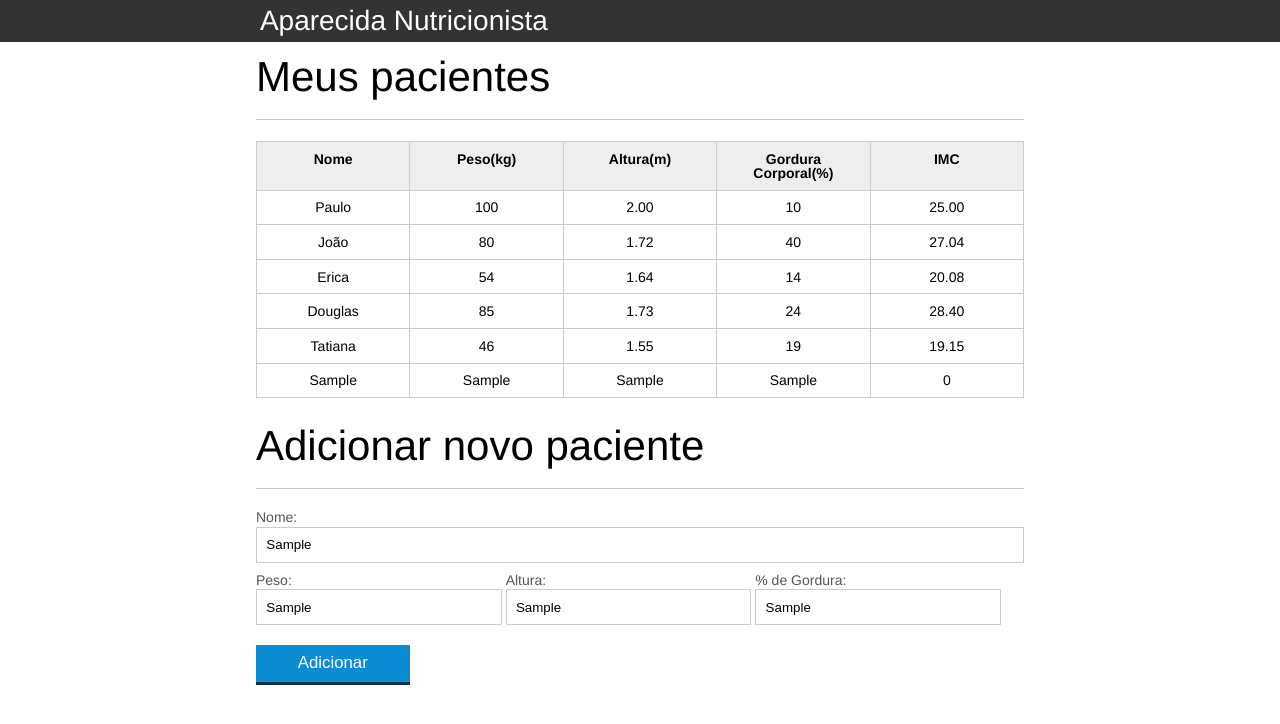
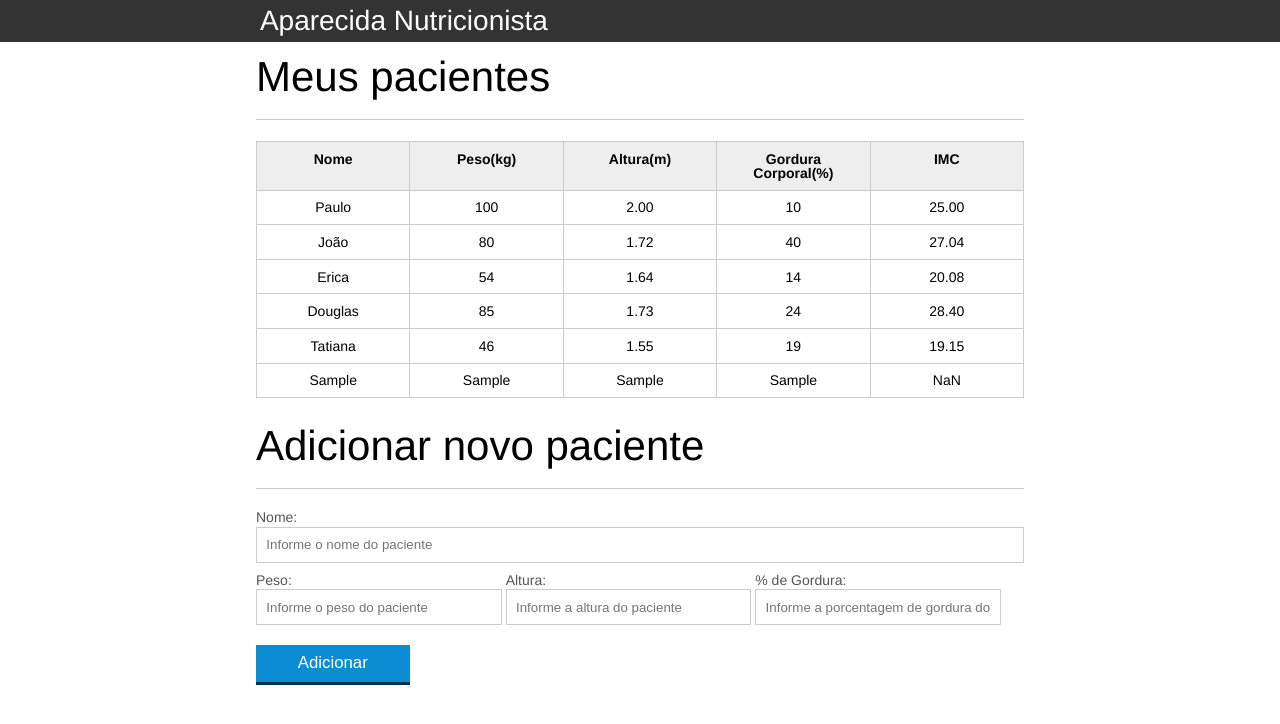
Before and after one commit to RRugnA/Aparecida-Nutricionista, a plain HTML site: page index.html in a window 1280 px wide. Both pictures are taken after typing "Sample", "Sample", "Sample", "Sample" into the empty fields and a click on the button "Adicionar". Drawn offline with Linux system fonts and the light colour scheme.

Commit message:
Separação do JS em calcula-imc.js e form.js com objeto e funções

```diff
--- a/index.html
+++ b/index.html
@@ -39,7 +39,7 @@
 							<td class="info-imc">0</td>
 						</tr>
 
-						<tr class="paciente" >
+						<tr class="paciente">
 							<td class="info-nome">João</td>
 							<td class="info-peso">80</td>
 							<td class="info-altura">1.72</td>
@@ -47,7 +47,7 @@
 							<td class="info-imc">0</td>
 						</tr>
 
-						<tr class="paciente" >
+						<tr class="paciente">
 							<td class="info-nome">Erica</td>
 							<td class="info-peso">54</td>
 							<td class="info-altura">1.64</td>
@@ -62,7 +62,7 @@
 							<td class="info-gordura">24</td>
 							<td class="info-imc">0</td>
 						</tr>
-						<tr class="paciente" >
+						<tr class="paciente">
 							<td class="info-nome">Tatiana</td>
 							<td class="info-peso">46</td>
 							<td class="info-altura">1.55</td>
@@ -99,7 +99,8 @@
 			</form>
 		</section>
 
-		<script src="js/principal.js"></script>
+		<script src="js/calcula-imc.js"></script>
+		<script src="js/form.js"></script>
 
 	</body>
 </html>
--- /dev/null
+++ b/js/calcula-imc.js
@@ -0,0 +1,45 @@
+var titulo = document.querySelector(".titulo");
+titulo.textContent = "Aparecida Nutricionista";
+
+var pacientes = document.querySelectorAll(".paciente"); // lista de pacientes.
+
+for(var i = 0; i < pacientes.length; i++){
+
+    var paciente = pacientes[i];
+
+    var peso = paciente.querySelector(".info-peso").textContent;
+
+    var altura = paciente.querySelector(".info-altura").textContent;
+
+    var tdImc = paciente.querySelector(".info-imc");
+
+    var validaPeso = true;
+    var validaAltura = true;
+
+    if(peso <= 0 || peso >= 1000){
+        console.log("Peso inválido!");
+        validaPeso = false;
+        tdImc.textContent = "Peso inválido!";
+        paciente.classList.add("paciente-invalido"); // altera a classe do elemento
+    }
+
+    if(altura <= 0 || altura >= 3){
+        console.log("Altura inválida!");
+        validaAltura = false;
+        tdImc.textContent = "Altura inválida!";
+        paciente.classList.add("paciente-invalido");
+    }
+
+    if(validaAltura && validaPeso){
+        var imc = calculaImc(peso, altura);
+        tdImc.textContent = imc;
+    }
+}
+
+function calculaImc(peso, altura){
+    var imc = 0;
+
+    imc = peso/(altura * altura);
+
+    return imc.toFixed(2);
+}
--- /dev/null
+++ b/js/form.js
@@ -0,0 +1,61 @@
+var botaoAdicionar = document.querySelector("#adicionar-paciente");
+botaoAdicionar.addEventListener("click", function(event){
+    event.preventDefault(); // Previne comportamento padrão
+
+    // Extraindo informações do paciente pelo Form
+    var form = document.querySelector("#form-adiciona");
+    var paciente = obterDados(form);
+
+    // Montar Tr e Td
+    var pacienteTr = montarTr(paciente);
+
+    var tabela = document.querySelector("#tabela-pacientes");
+    tabela.appendChild(pacienteTr);
+
+    form.reset();
+
+});
+
+function obterDados(form){
+    var paciente = {
+        nome: form.nome.value,
+        peso: form.peso.value,
+        altura: form.altura.value,
+        gordura: form.gordura.value,
+        imc: calculaImc(form.peso.value, form.altura.value)
+    }
+
+    return paciente;
+}
+
+function montarTr(paciente){
+    var pacienteTr = document.createElement("tr");
+    pacienteTr.classList.add("paciente");
+
+    pacienteTr.appendChild(montarTd(paciente.nome, "info-nome"));
+    pacienteTr.appendChild(montarTd(paciente.peso, "info-peso"));
+    pacienteTr.appendChild(montarTd(paciente.altura, "info-altura"));
+    pacienteTr.appendChild(montarTd(paciente.gordura, "info-gordura"));
+    pacienteTr.appendChild(montarTd(paciente.imc, "info-imc"));
+
+    return pacienteTr;
+}
+
+function montarTd(dado, classe){
+    var td = document.createElement("td");
+    td.textContent = dado;
+    td.classList.add(classe);
+
+    return td;
+}
+
+// FUNÇÕES JS:
+
+// titulo.addEventListener("click", function(){                     // Função Anônima
+//     console.log("Olha só, posso chamar uma função anônima!");
+// });
+
+// titulo.addEventListener("click", mostraMensagem);                // Função Nomeada
+// function mostraMensagem(){
+//     console.log("Olá eu fui clicado!");
+// }
--- a/js/principal.js
+++ /dev/null
@@ -1,89 +0,0 @@
-var titulo = document.querySelector(".titulo");
-titulo.textContent = "Aparecida Nutricionista";
-
-var pacientes = document.querySelectorAll(".paciente"); // lista de pacientes.
-
-for(var i = 0; i < pacientes.length; i++){
-
-    var paciente = pacientes[i];
-
-    var peso = paciente.querySelector(".info-peso").textContent;
-
-    var altura = paciente.querySelector(".info-altura").textContent;
-
-    var tdImc = paciente.querySelector(".info-imc");
-
-    var validaPeso = true;
-    var validaAltura = true;
-
-    if(peso <= 0 || peso >= 1000){
-        console.log("Peso inválido!");
-        validaPeso = false;
-        tdImc.textContent = "Peso inválido!";
-        paciente.classList.add("paciente-invalido"); // altera a classe do elemento
-    }
-
-    if(altura <= 0 || altura >= 3){
-        console.log("Altura inválida!");
-        validaAltura = false;
-        tdImc.textContent = "Altura inválida!";
-        paciente.classList.add("paciente-invalido");
-    }
-
-    if(validaAltura && validaPeso){
-        var imc = peso/(altura * altura);
-        tdImc.textContent = imc.toFixed(2); // 2 casas decimais
-    }
-}
-
-// FUNÇÕES JS:
-
-// titulo.addEventListener("click", function(){                     // Função Anônima
-//     console.log("Olha só, posso chamar uma função anônima!");
-// });
-
-// titulo.addEventListener("click", mostraMensagem);                // Função Nomeada
-// function mostraMensagem(){
-//     console.log("Olá eu fui clicado!");
-// }
-
-var botaoAdicionar = document.querySelector("#adicionar-paciente");
-botaoAdicionar.addEventListener("click", function(event){
-    event.preventDefault(); // -------------------------------------->>> Previne comportamento padrão
-    var form = document.querySelector("#form-adiciona");
-
-    var nome = form.nome.value;
-    var peso = form.peso.value;
-    var altura = form.altura.value;
-    var gordura = form.gordura.value;
-
-    var pacienteTr = document.createElement("tr");
-    var nomeTd = document.createElement("td");
-    nomeTd.classList.add("info-nome");
-    var pesoTd = document.createElement("td");
-    pesoTd.classList.add("info-peso");
-    var alturaTd = document.createElement("td");
-    alturaTd.classList.add("info-altura");
-    var gorduraTd = document.createElement("td");
-    gorduraTd.classList.add("info-gordura");
-    var imcTd = document.createElement("td");
-    imcTd.classList.add("info-imc");
-
-    nomeTd.textContent = nome;
-    pesoTd.textContent = peso;
-    alturaTd.textContent = altura;
-    gorduraTd.textContent = gordura;
-    imcTd.textContent = 0;
-
-    pacienteTr.appendChild(nomeTd);
-    pacienteTr.appendChild(pesoTd);
-    pacienteTr.appendChild(alturaTd);
-    pacienteTr.appendChild(gorduraTd);
-    pacienteTr.appendChild(imcTd);
-
-    var tabela = document.querySelector("#tabela-pacientes");
-    tabela.appendChild(pacienteTr);
-
-    console.log(nomeTd);
-
-});
```
